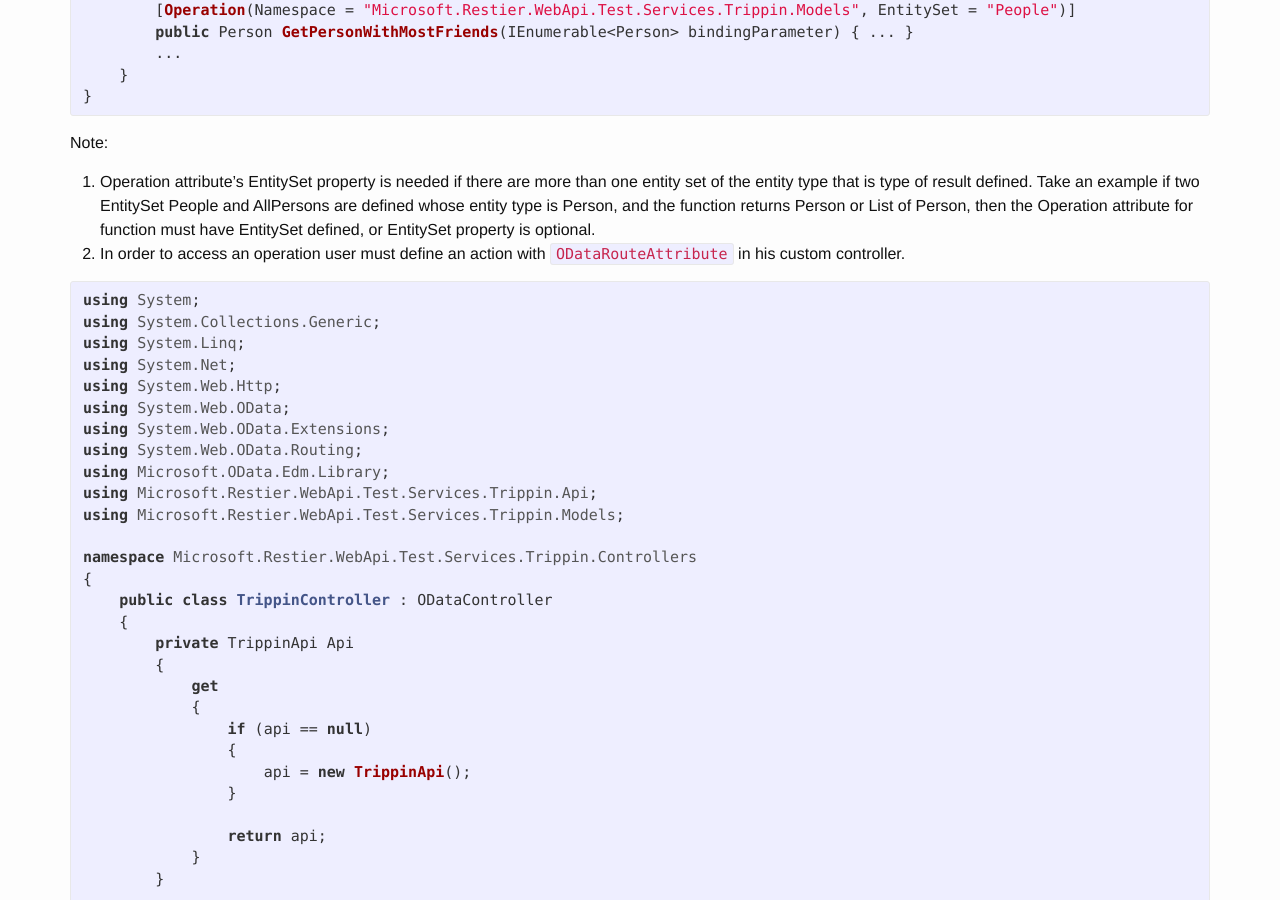
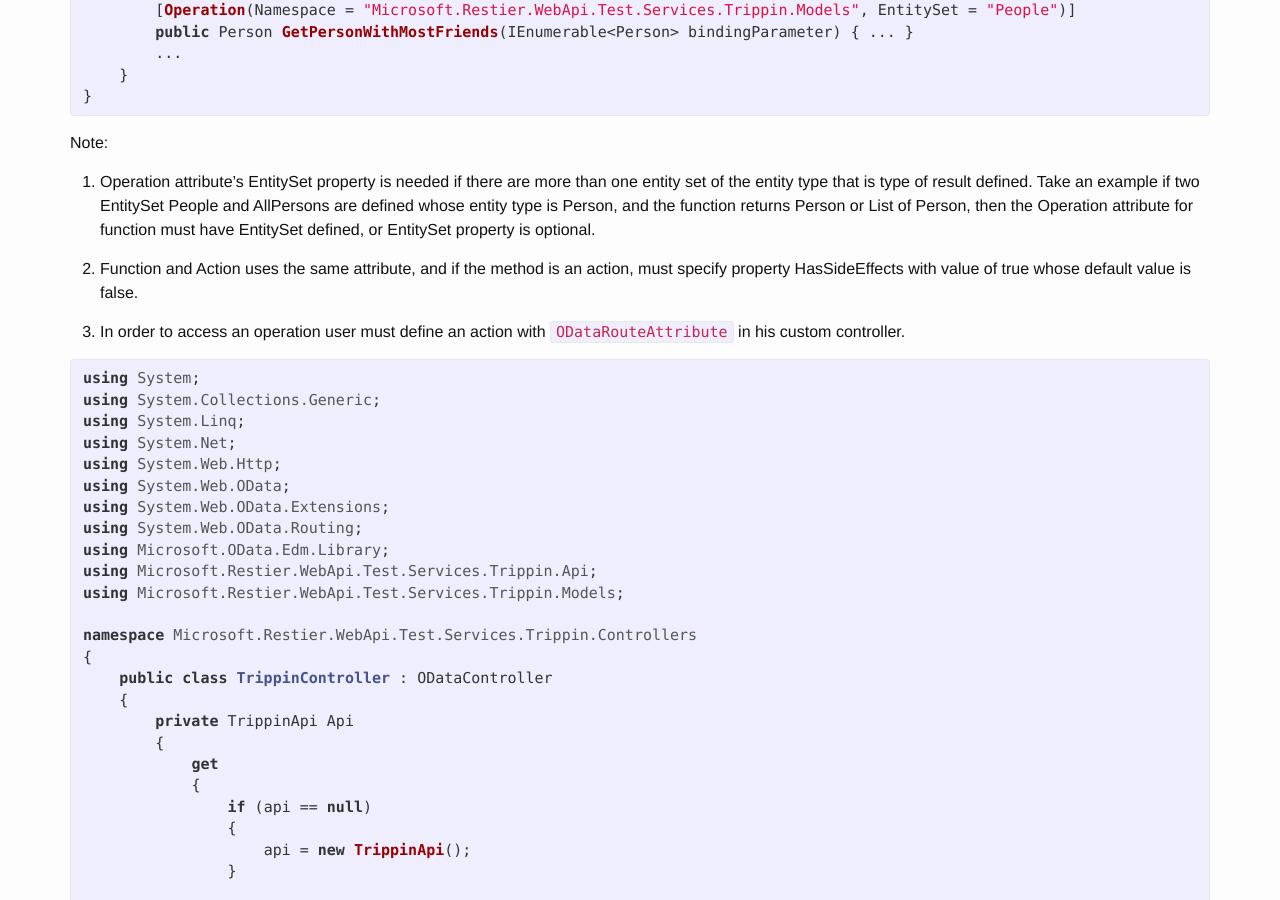
Before and after one commit to OData/RESTier, a Jekyll site: the page built from _posts/2016-04-23-02-05-Model-building-0-5-0.md, in a window 1280 px wide and 900 px high, scrolled down 3726 px. Built offline with Jekyll 4.4.1, drawn with Linux system fonts in a browser that asks for light colours; nearby versions of some CDN libraries; comment, search, counter and statistics services are not loaded.

Commit message:
Update note for HasSideEffects

```diff
--- a/_posts/2016-04-23-02-05-Model-building-0-5-0.md
+++ b/_posts/2016-04-23-02-05-Model-building-0-5-0.md
@@ -174,8 +174,14 @@ namespace Microsoft.Restier.WebApi.Test.Services.Trippin.Api
 {% endhighlight %}
 
 Note:
+
 1. Operation attribute's EntitySet property is needed if there are more than one entity set of the entity type that is type of result defined. Take an example if two EntitySet People and AllPersons are defined whose entity type is Person, and the function returns Person or List of Person, then the Operation attribute for function must have EntitySet defined, or EntitySet property is optional.
-2. In order to access an operation user must define an action with `ODataRouteAttribute` in his custom controller.
+
+
+2. Function and Action uses the same attribute, and if the method is an action, must specify property HasSideEffects with value of true whose default value is false.
+
+
+3. In order to access an operation user must define an action with `ODataRouteAttribute` in his custom controller.
 
 {% highlight csharp %}
 using System;
```
